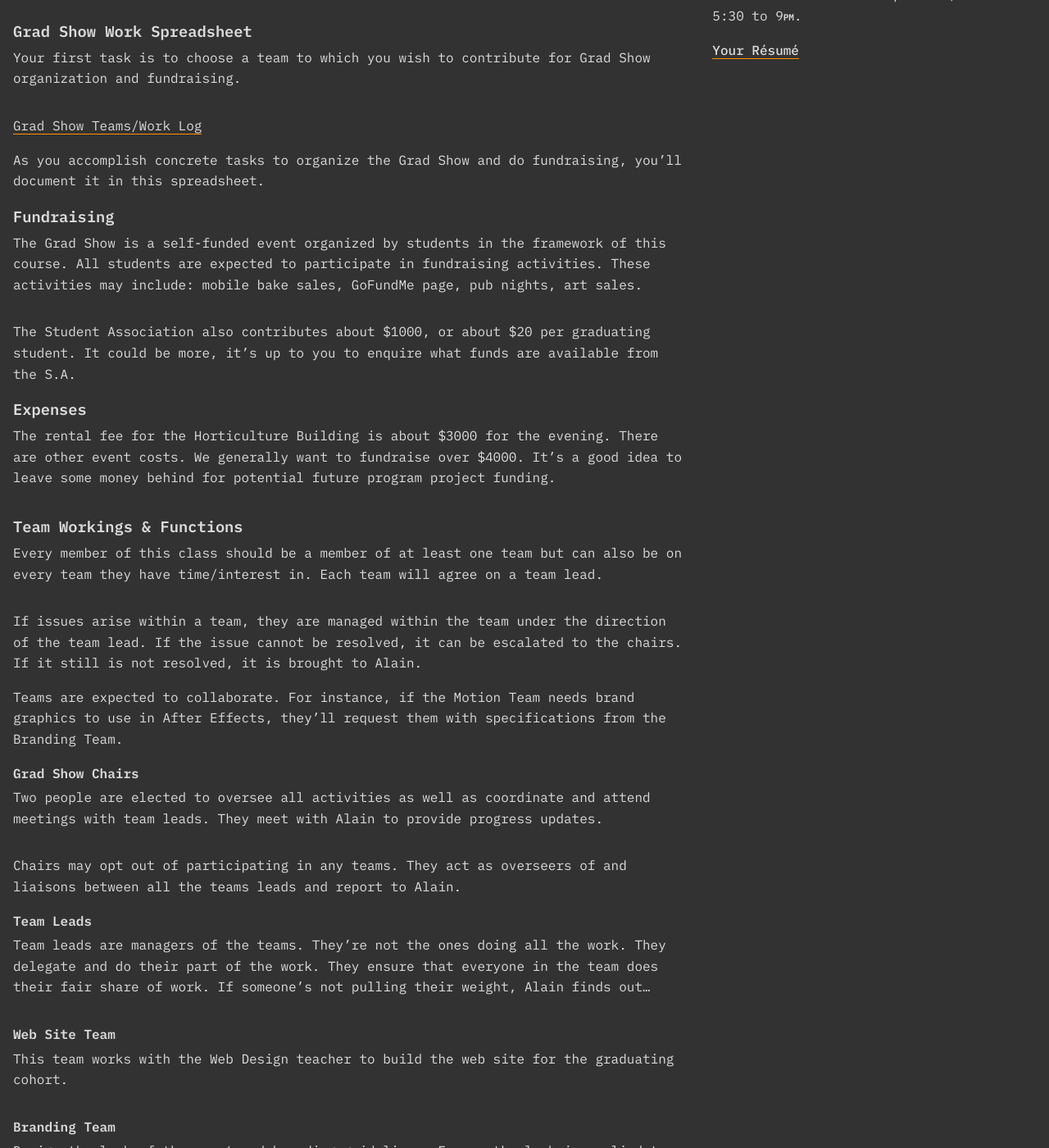
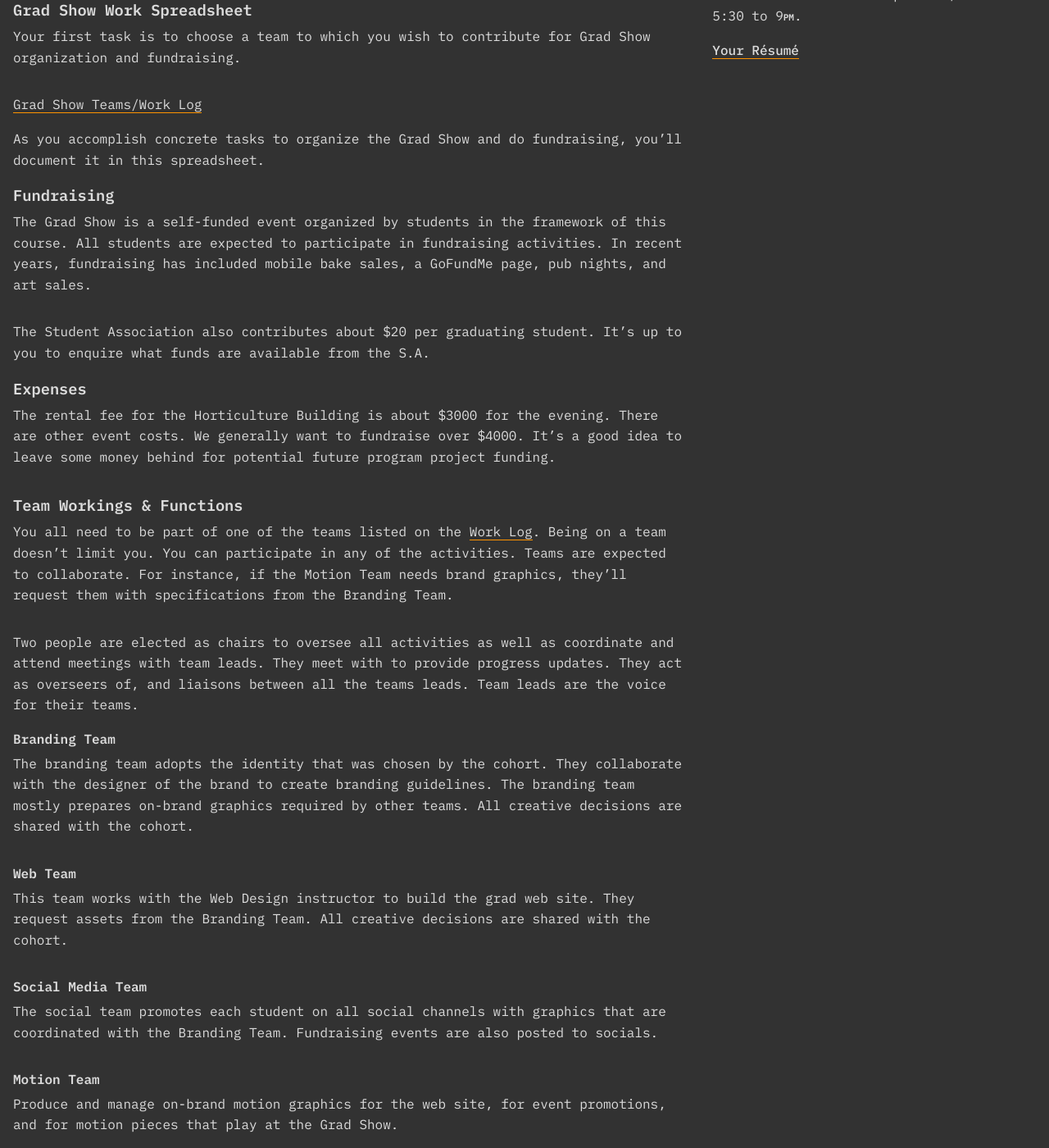
Before and after one commit to AlainParadis/wil, a Jekyll site: the page built from grad-show.md, in a window 1280 px wide and 1400 px high, scrolled down 295 px. Shown: the whole window at 82% size. Built offline with Jekyll 4.4.1, drawn with Linux system fonts in a browser that asks for light colours; some of the changed text lies outside the part shown.

```diff
--- a/_data/course-info.yml
+++ b/_data/course-info.yml
@@ -1,5 +1,6 @@
 title: Fieldwork & Professional Practice
 professor: Alain Paradis
+prof-short-name: Alain
 email: paradia@algonquincollege.com
 phone: +1 613-727-4723,5878
 course-code: DSN1690
--- a/grad-show.md
+++ b/grad-show.md
@@ -4,7 +4,7 @@ title: Grad Show
 ---
 ### The Event
 
-The Grad Show is usually held the last week of Fieldwork. This year, that would be {{ site.data.course-info.grad-show-date }}.
+The Grad Show is usually held the last week of Fieldwork. That'll be {{ site.data.course-info.grad-show-date }}.
 
 ### Grad Show Work Spreadsheet
 
@@ -16,9 +16,9 @@ As you accomplish concrete tasks to organize the Grad Show and do fundraising, y
 
 ### Fundraising
 
-The Grad Show is a self-funded event organized by students in the framework of this course. All students are expected to participate in fundraising activities. These activities may include: mobile bake sales, GoFundMe page, pub nights, art sales.
+The Grad Show is a self-funded event organized by students in the framework of this course. All students are expected to participate in fundraising activities. In recent years, fundraising has included mobile bake sales, a GoFundMe page, pub nights, and art sales.
 
-The Student Association also contributes about $1000, or about $20 per graduating student. It could be more, it's up to you to enquire what funds are available from the S.A.
+The Student Association also contributes about $20 per graduating student. It's up to you to enquire what funds are available from the S.A.
 
 ### Expenses
 
@@ -26,48 +26,26 @@ The rental fee for the Horticulture Building is about $3000 for the evening. The
 
 ### Team Workings & Functions
 
-Every member of this class should be a member of at least one team but can also be on every team they have time/interest in. Each team will agree on a team lead.
+You all need to be part of one of the teams listed on the <a href="{{ site.data.course-info.work-spreadsheet }}" title="Grad Show Teams/Work Log" target="_blank">Work Log</a>. Being on a team doesn't limit you. You can participate in any of the activities. Teams are expected to collaborate. For instance, if the Motion Team needs brand graphics, they'll request them with specifications from the Branding Team.
 
-If issues arise within a team, they are managed within the team under the direction of the team lead. If the issue cannot be resolved, it can be escalated to the chairs. If it still is not resolved, it is brought to Alain.
-
-Teams are expected to collaborate. For instance, if the Motion Team needs brand graphics to use in After Effects, they'll request them with specifications from the Branding Team.
-
-#### Grad Show Chairs
-
-Two people are elected to oversee all activities as well as coordinate and attend meetings with team leads. They meet with Alain to provide progress updates.
-
-Chairs may opt out of participating in any teams. They act as overseers of and liaisons between all the teams leads and report to Alain.
-
-#### Team Leads
-
-Team leads are managers of the teams. They're not the ones doing all the work. They delegate and do their part of the work. They ensure that everyone in the team does their fair share of work. If someone's not pulling their weight, Alain finds out...
-
-#### Web Site Team
-
-This team works with the Web Design teacher to build the web site for the graduating cohort.
+Two people are elected as chairs to oversee all activities as well as coordinate and attend meetings with team leads. They meet with {{ site.data.course-info.prof-screen-name }} to provide progress updates. They act as overseers of, and liaisons between all the teams leads. Team leads are the voice for their teams.
 
 #### Branding Team
 
-Design the look of the event and branding guidelines. Ensure the look is applied to all promotional items (print/web/motion). Design email invitations.
+The branding team adopts the identity that was chosen by the cohort. They collaborate with the designer of the brand to create branding guidelines. The branding team mostly prepares on-brand graphics required by other teams. All creative decisions are shared with the cohort.
 
-The branding team also prepares on-brand graphics required by other teams.
+#### Web Team
 
-#### Social Media/Promotional Team
+This team works with the Web Design instructor to build the grad web site. They request assets from the Branding Team. All creative decisions are shared with the cohort.
 
-<ul>
-	<li>Develop Industry list for e-mailing;</li>
-	<li>Promotions via social media (Facebook, instagram, twitter, eventbrite);</li>
-	<li>Set up email list for invitations to industry and follow up if necessary;</li>
-	<li>Help promote fundraising events, if any;</li>
-	<li>Assemble volunteers to help out at the grad show event (1st, 2nd year students)</li>
-	<li>Promote event (RGD, Algonquin Times, local community).</li>
-</ul>
+#### Social Media Team
 
+The social team promotes each student on all social channels with graphics that are coordinated with the Branding Team. Fundraising events are also posted to socials.
 
 #### Motion Team
 
-Produce and manage on-brand motion graphics for the web site, for event promotions.
+Produce and manage on-brand motion graphics for the web site, for event promotions, and for motion pieces that play at the Grad Show.
 
 #### Photography Team
 
-Helps to coordinate the photography of all students for the website and promotion of events and grad show. Oversees editing of photos.
+The photography team helps to coordinate the photography of students for the website. They document events including bake sales, pub nights and more.
```
